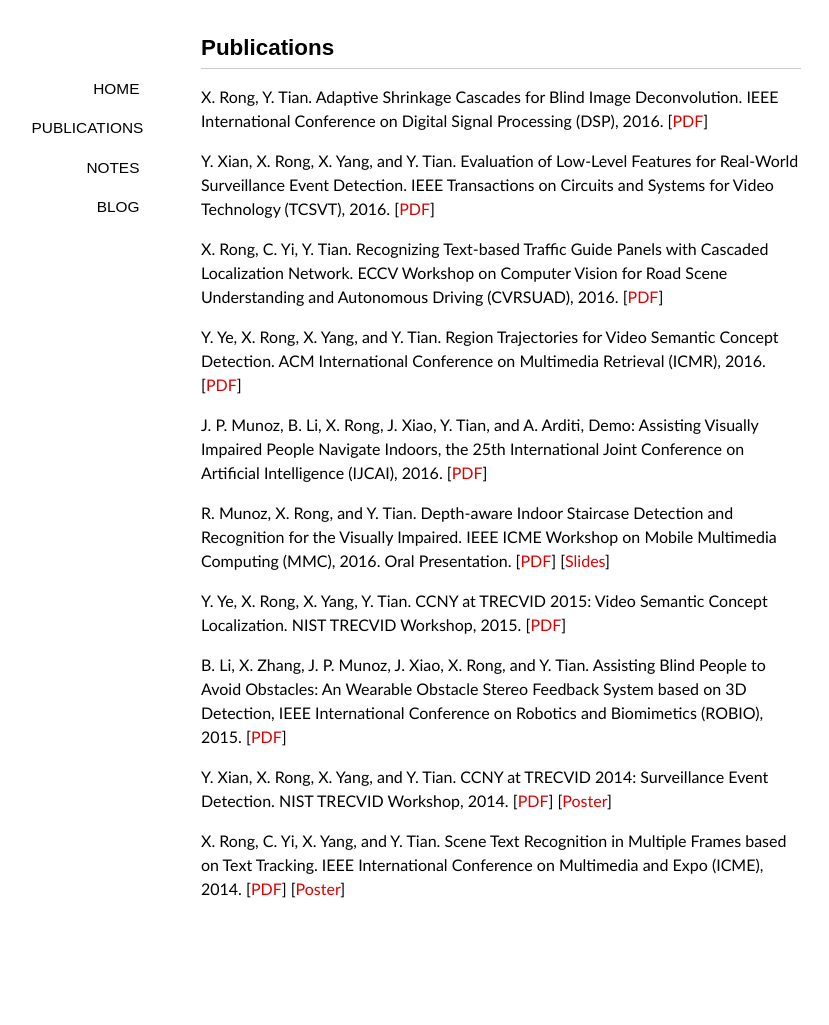
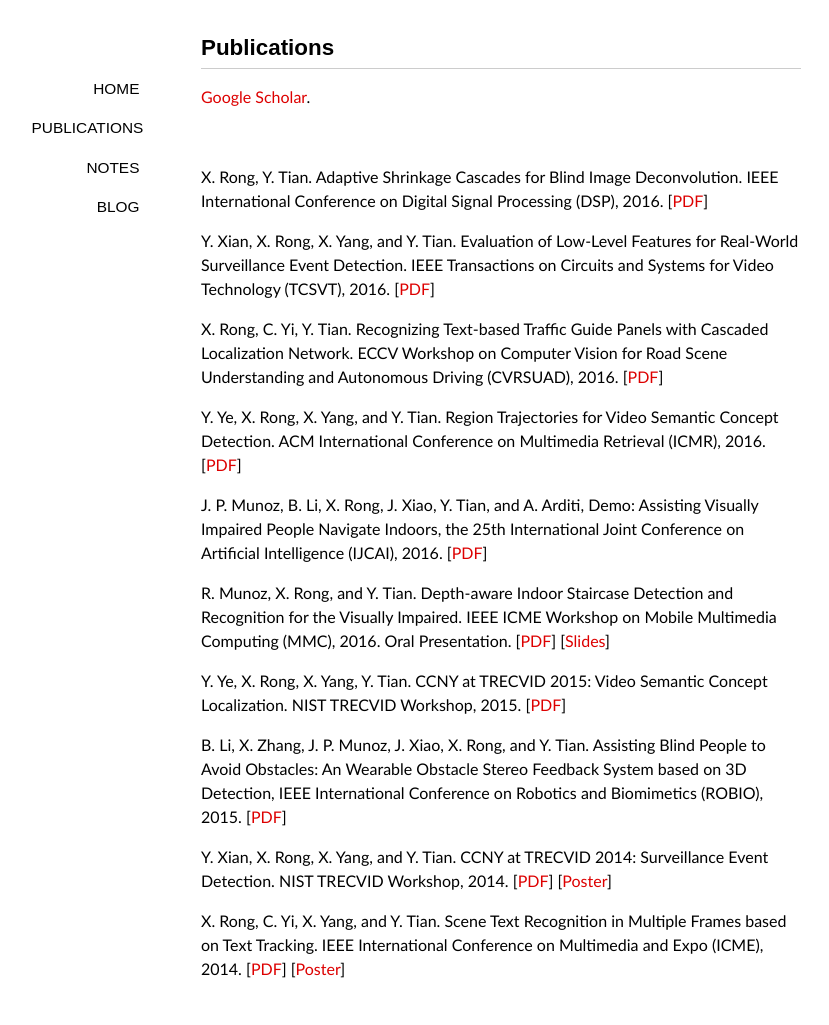
Before and after one commit to ionvision/ionvision.github.io.bk, a Jekyll site: the page built from publications/index.md, in a window 1280 px wide. Shown: the whole page, without its empty margins (139-968 px from the left). Built offline with Jekyll 4.4.1, drawn with Linux system fonts in a browser that asks for light colours; nearby versions of some CDN libraries; some web fonts are replaced; before the commit the page ends 945 px from its top, so only the background shows below that.

Commit message:
Add google scholar link

```diff
--- a/publications/index.md
+++ b/publications/index.md
@@ -3,6 +3,10 @@ title: Publications
 layout: page
 comments: false
 ---
+
+[Google Scholar](https://scholar.google.com/citations?hl=en&user=lhAJNwkAAAAJ).
+
+<br>
 
 X. Rong, Y. Tian. Adaptive Shrinkage Cascades for Blind Image Deconvolution. IEEE International Conference on Digital Signal Processing (DSP), 2016.
 [[PDF](/publications/pdf/DSP16.pdf)]
```
